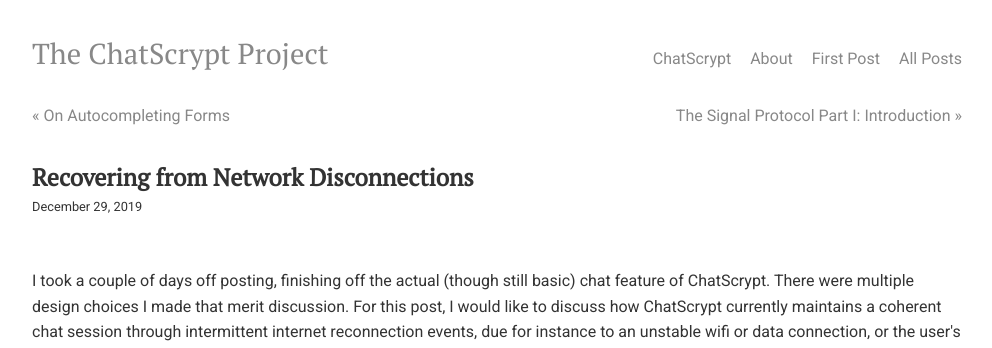
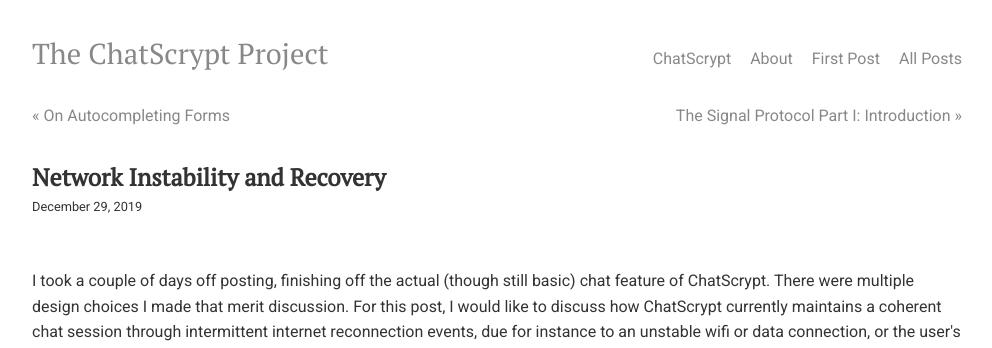
Before and after one commit to chatscrypt/chatscrypt.github.io, a Jekyll site: the page built from _posts/2019-12-29-network-instability-and-recovery.html, in a window 1280 px wide. Shown: the top 348 px of the page, without its empty margins (143-1135 px from the left). Built offline with Jekyll 4.4.1, drawn with Linux system fonts in a browser that asks for light colours; comment, search, counter and statistics services are not loaded.

Commit message:
Update and rename 2019-12-29-recovering-from-network-disconnections.html to 2019-12-29-network-instability-and-recovery.html

```diff
--- a/_posts/2019-12-29-recovering-from-network-disconnections.html
+++ b/_posts/2019-12-29-network-instability-and-recovery.html
@@ -1,6 +1,6 @@
 ---
 layout: post
-title: "Recovering from Network Disconnections"
+title: "Network Instability and Recovery"
 comments: true
 date: 2019-12-29
 ---
```
